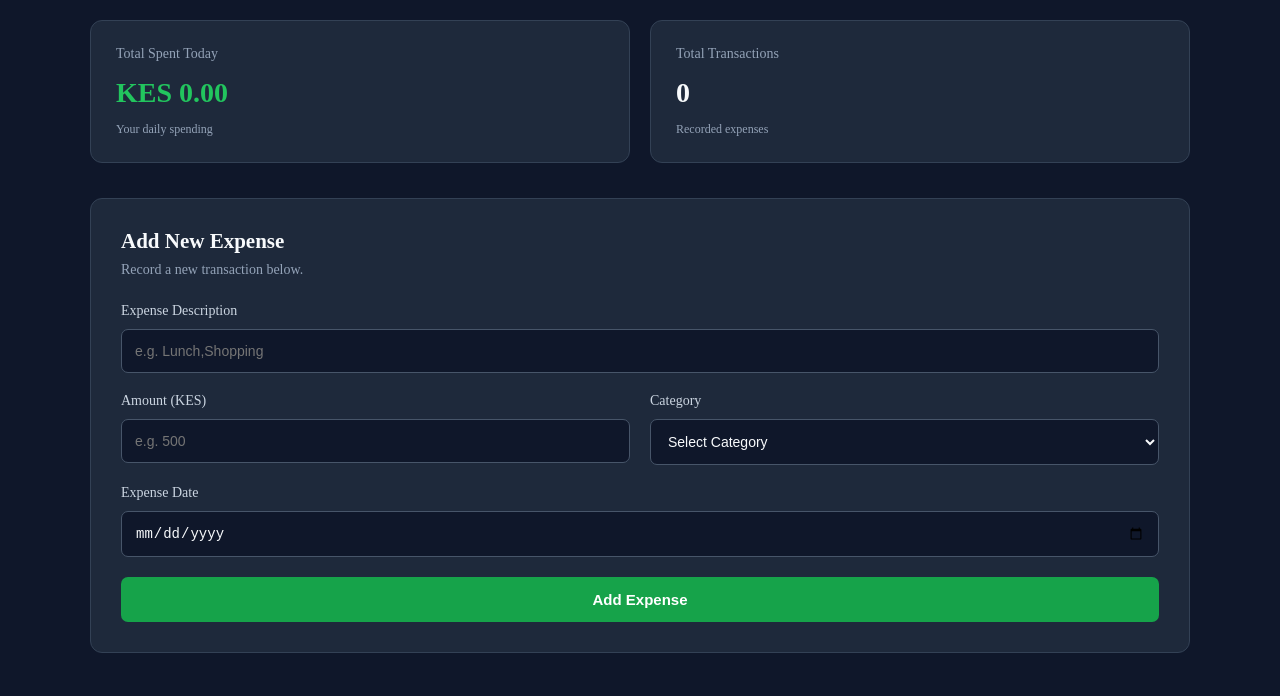
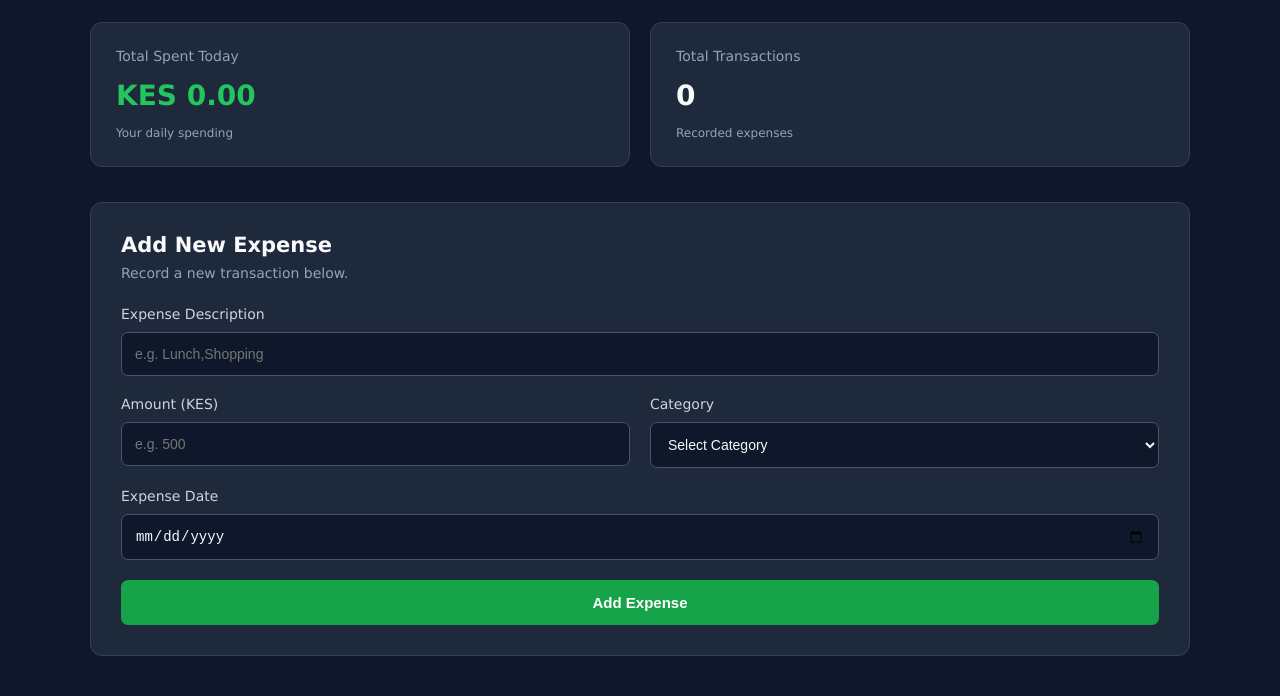
Before and after one commit to annengendo25-design/expense-tracker, a plain HTML site: page index.html in a window 1280 px wide. Shown: the part 183-879 px from the top of the page. Drawn offline with Linux system fonts and the light colour scheme.

Commit message:
Change the font family

```diff
--- a/style.css
+++ b/style.css
@@ -4,7 +4,7 @@
     box-sizing: border-box;
 }
 body{
-    font-family: 'Times New Roman', Times, serif;
+    font-family: Verdana, Geneva, Tahoma, sans-serif;
     background-color: #0f172a;
     color: #f8fafc;
     min-height: 100vh;
```
